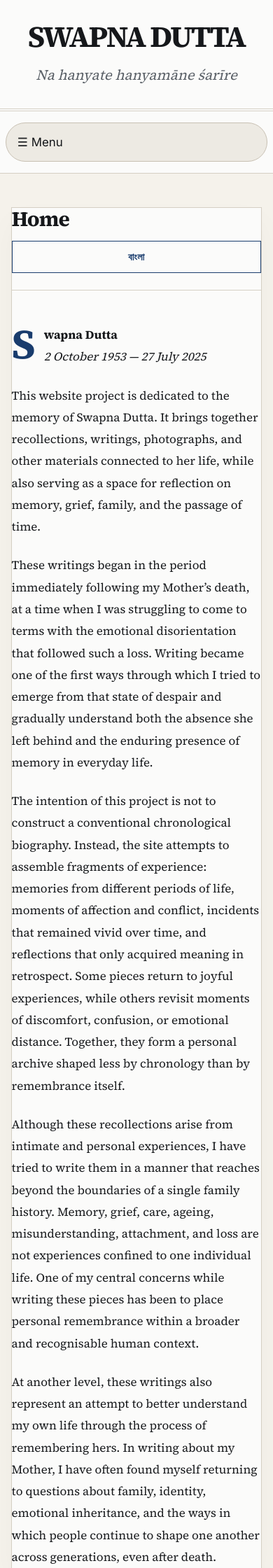
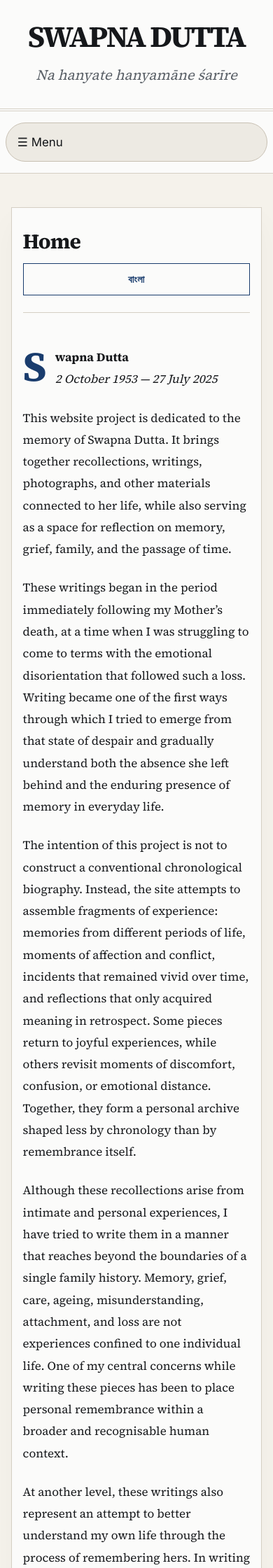
Before and after one commit to titodutta/swapnadutta, a Jekyll site: the page built from index.md, in a window 390 px wide. Shown: the top 2240 px of the page at 70% size. Built offline with Jekyll 4.4.1, drawn with Linux system fonts in a browser that asks for light colours.

Commit message:
Update global.css G4

```diff
--- a/assets/css/global.css
+++ b/assets/css/global.css
@@ -31,7 +31,7 @@
 }
 
 /* ==========================================================================
-   2. OVERHAULED SEMANTIC ARCHIVE TOKENS (PREMIUM JOURNAL ARCHETYPE)
+   2. SEMANTIC ARCHIVE TOKENS (PREMIUM JOURNAL ARCHETYPE)
    ========================================================================== */
 :root {
   /* LIGHT MODE: Editorial Gallery Parchment */
@@ -46,9 +46,8 @@
   --accent-hover: #0f274a;  /* Dark midnight blue reactive state */
 
   /* Structural Rules */
-  --page-width: 1440px;     /* Widen layout canvas for modern display proportions */
-  --sidebar-width: 300px;   /* Fixed structural column width for the sidebar */
-  --content-width: 880px;   /* Narrow text block constraint for premium readability */
+  --page-width: 1200px;     /* Comfortable total width layout canvas */
+  --content-width: 820px;   /* Precise structural reading width for single column text */
 
   /* System Spacing Scale */
   --space-1: 0.25rem;
@@ -230,7 +229,7 @@
 }
 
 /* ==========================================================================
-   6. STRUCTURAL ASYMMETRIC SIDEBAR GRID HOOKS
+   6. CLEAN SINGLE-COLUMN CONTENT CARD
    ========================================================================== */
 .site-main {
   padding: var(--space-12) 0 var(--space-16);
@@ -241,43 +240,16 @@
   margin: 0 auto;
 }
 
-/*
-   Overhauled Layout Architecture to inject an elegant Sidebar grid framework.
-   Splits your content area into an asymmetric dual layout format.
-*/
+/* Restored to clean, uniform, single-column panel display container */
 .content-card {
   width: 100%;
+  margin: 0 auto;
+  padding: var(--space-12) var(--space-10);
   background: var(--surface);
   border: 1px solid var(--border);
   box-shadow: var(--shadow-premium);
-
-  display: grid;
-  grid-template-columns: var(--sidebar-width) 1px 1fr; /* Sidebar, Visual Border Rule, Content */
-  gap: 0;
 }
 
-/* Structural Sidebar Canvas Container Panel */
-.site-sidebar-panel {
-  padding: var(--space-10) var(--space-8);
-  background: var(--surface-soft);
-  border-right: 1px solid var(--border);
-}
-
-/* Vertical Dividing Line */
-.grid-divider-rule {
-  background-color: var(--border);
-  width: 1px;
-  height: 100%;
-}
-
-/* Main Display Canvas Panel */
-.main-content-panel {
-  padding: var(--space-10) var(--space-12);
-}
-
-/* ==========================================================================
-   7. PAGE HEADERS & METADATA INFRASTRUCTURE
-   ========================================================================== */
 .page-header {
   margin-bottom: var(--space-12);
   padding-bottom: var(--space-6);
@@ -335,10 +307,10 @@
 }
 
 /* ==========================================================================
-   8. PREMIUM EDITORIAL CONTENT TYPOGRAPHY (DEEP CHAPTERS)
+   7. PREMIUM EDITORIAL CONTENT TYPOGRAPHY (DEEP CHAPTERS)
    ========================================================================== */
 .page-content {
-  max-width: var(--content-width);
+  max-width: var(--content-width); /* Restricts inner copy box directly for clear readability scan metrics */
 }
 
 .page-content > * + * {
@@ -432,7 +404,7 @@
 }
 
 /* ==========================================================================
-   9. ARCHIVAL PHOTOGRAPH MEDIA TILES
+   8. ARCHIVAL PHOTOGRAPH MEDIA TILES
    ========================================================================== */
 .article-image {
   margin: var(--space-12) 0;
@@ -456,7 +428,7 @@
 }
 
 /* ==========================================================================
-   10. HIGH-CONTRAST INDICES & MODERN COMPACT DASHBOARDS
+   9. HIGH-CONTRAST INDICES & MODERN COMPACT DASHBOARDS
    ========================================================================== */
 .article-tools,
 .gallery-tools {
@@ -531,7 +503,7 @@
 }
 
 /* ==========================================================================
-   11. SYSTEM FOOTER
+   10. SYSTEM FOOTER
    ========================================================================== */
 .site-footer {
   margin-top: var(--space-16);
@@ -549,29 +521,8 @@
 }
 
 /* ==========================================================================
-   12. FLUID RESPONSIVE SYSTEM OVERRIDES & GRID COLLAPSING
+   11. FLUID RESPONSIVE SYSTEM OVERRIDES
    ========================================================================== */
-@media (max-width: 1140px) {
-  /* Collapse layout from a three-column sidebar grid back to a clean vertical card stack */
-  .content-card {
-    grid-template-columns: 1fr;
-  }
-
-  .site-sidebar-panel {
-    border-right: none;
-    border-bottom: 1px solid var(--border);
-    padding: var(--space-6) var(--space-4);
-  }
-
-  .grid-divider-rule {
-    display: none;
-  }
-
-  .main-content-panel {
-    padding: var(--space-8) var(--space-4);
-  }
-}
-
 @media (max-width: 1024px) {
   .article-list,
   .gallery-list {
@@ -608,6 +559,10 @@
   .gallery-tools {
     flex-direction: column;
   }
+
+  .content-card {
+    padding: var(--space-8) var(--space-4);
+  }
 }
 
 @media (max-width: 640px) {
@@ -624,7 +579,7 @@
 }
 
 /* ==========================================================================
-   13. ACCESSIBILITY & PRINT ENGINE
+   12. ACCESSIBILITY & PRINT ENGINE
    ========================================================================== */
 @media (prefers-reduced-motion: reduce) {
   html { scroll-behavior: auto; }
@@ -635,7 +590,7 @@
 }
 
 @media print {
-  .site-header, .site-navbar, .site-footer, .skip-link, .article-tools, .gallery-tools, .site-sidebar-panel, .grid-divider-rule {
+  .site-header, .site-navbar, .site-footer, .skip-link, .article-tools, .gallery-tools {
     display: none !important;
   }
   .site-main { padding: 0 !important; }
```
